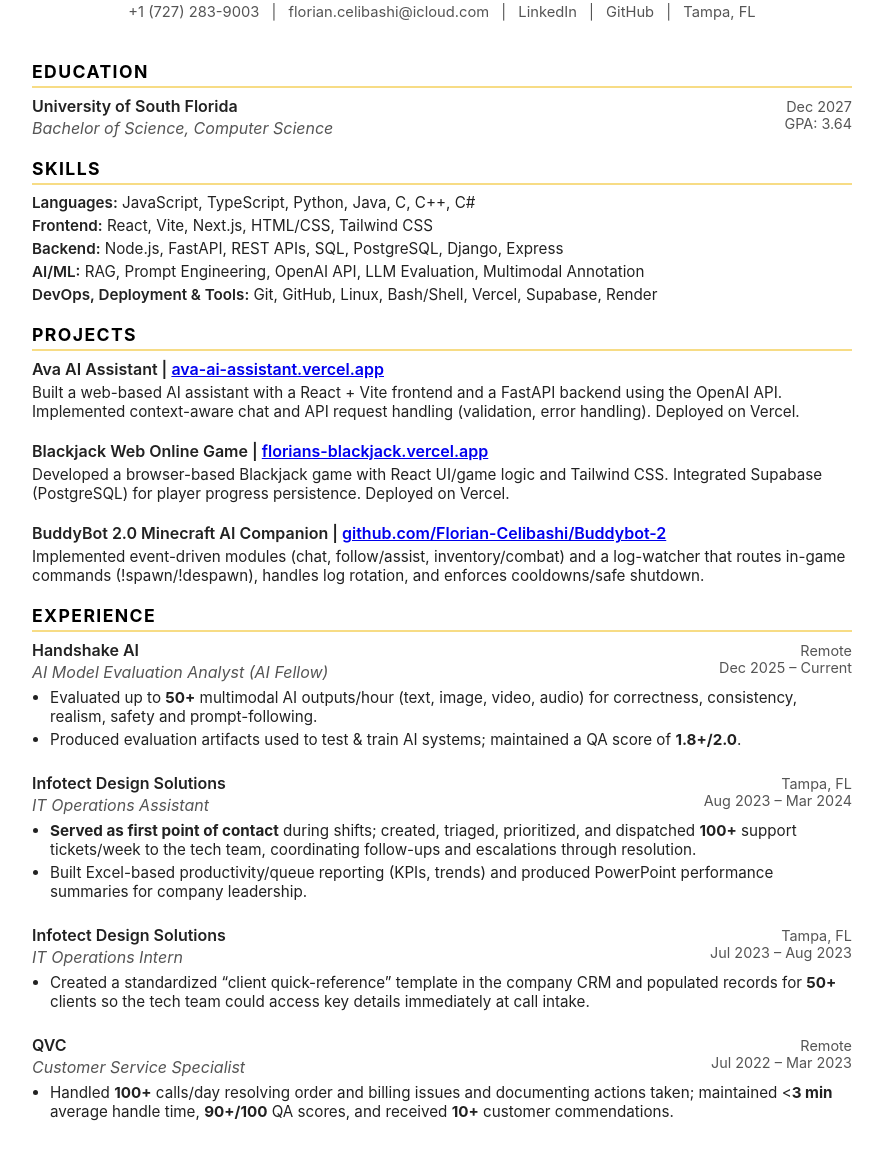
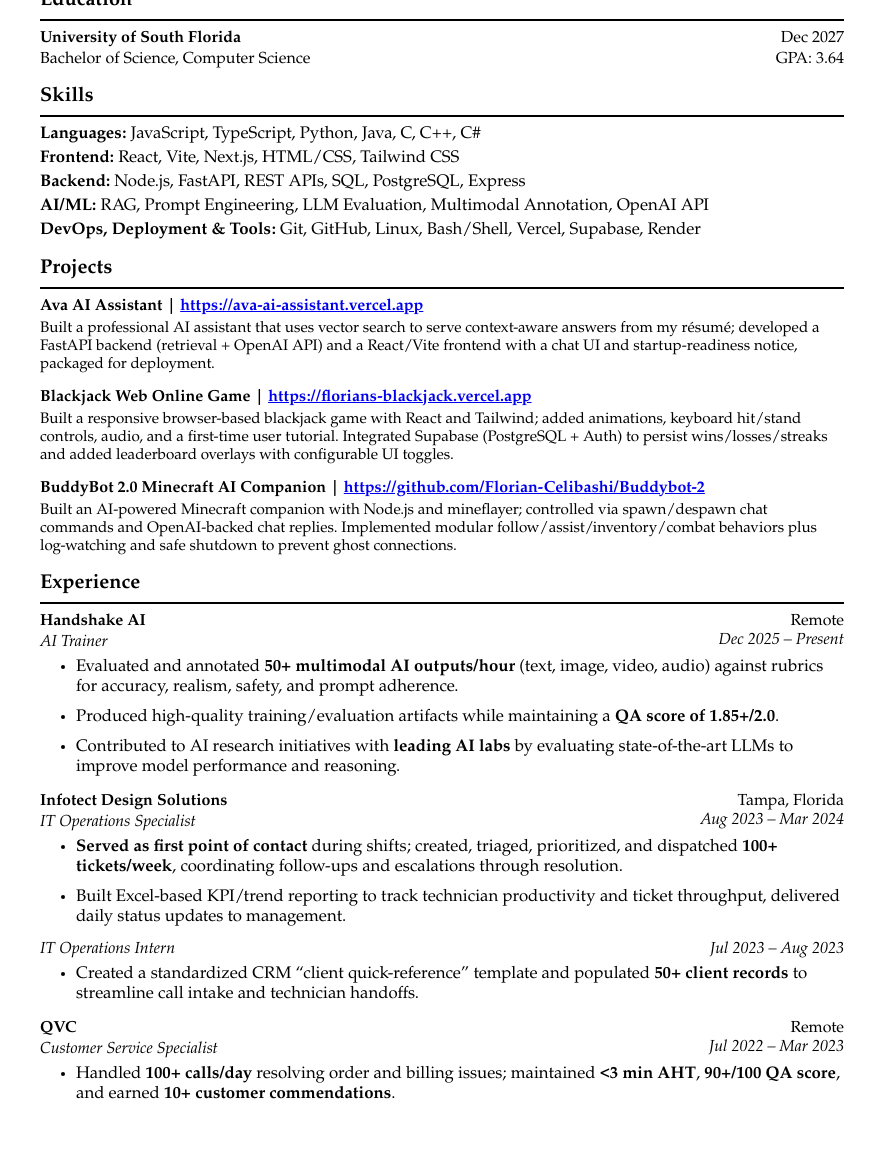
Before and after one commit to Florian-Celibashi/Online-Resume, a plain HTML site: page index.html in a window 1280 px wide. Shown: the part 143-1302 px from the top of the page, without its empty margins (198-1081 px from the left). Drawn offline with Linux system fonts and the light colour scheme.

Commit message:
Update resume

```diff
--- a/index.html
+++ b/index.html
@@ -7,12 +7,10 @@
     <title>Florian Celibashi - Portfolio</title>
     <style>
         :root {
-            --accent: #F7DC85;
-            /* R:247 G:220 B:133 */
-            --text: #222222;
-            --muted: #555555;
-            --border: #DDDDDD;
-            --background: #F5F5F7;
+            --text: #000000;
+            --muted: #000000;
+            --border: #000000;
+            --background: #FFFFFF;
         }
 
         * {
@@ -21,9 +19,9 @@
 
         body {
             margin: 0;
-            padding: 40px 16px;
-            font-family: -apple-system, BlinkMacSystemFont, "Segoe UI", Roboto, Helvetica, Arial, sans-serif;
-            background-color: var(--background);
+            padding: 0;
+            font-family: Garamond, "EB Garamond", Georgia, serif;
+            background-color: #FFFFFF;
             color: var(--text);
         }
 
@@ -31,15 +29,15 @@
             max-width: 900px;
             margin: 0 auto;
             background-color: #FFFFFF;
-            border-radius: 8px;
-            box-shadow: 0 8px 24px rgba(0, 0, 0, 0.06);
-            padding: 40px 40px 32px;
-            border-top: 8px solid var(--accent);
+            border-radius: 0;
+            box-shadow: none;
+            padding: 32px 48px 40px;
+            border: none;
         }
 
         header {
-            padding-bottom: 16px;
-            margin-bottom: 24px;
+            padding-bottom: 10px;
+            margin-bottom: 14px;
             text-align: center;
         }
 
@@ -56,19 +54,14 @@
         }
 
         .contact {
-            margin-top: 12px;
-            font-size: 0.92rem;
-            color: var(--muted);
+            margin-top: 10px;
+            font-size: 1rem;
+            color: var(--text);
         }
 
         .contact a {
-            color: inherit;
-            text-decoration: none;
-            border-bottom: 1px solid transparent;
-        }
-
-        .contact a:hover {
-            border-bottom-color: var(--accent);
+            color: #0B5FA5;
+            text-decoration: underline;
         }
 
         .contact span {
@@ -76,17 +69,17 @@
         }
 
         section {
-            margin-bottom: 20px;
+            margin-bottom: 16px;
         }
 
         h2 {
-            font-size: 1.1rem;
-            letter-spacing: 0.08em;
-            text-transform: uppercase;
+            font-size: 1.25rem;
+            letter-spacing: 0;
+            text-transform: none;
             color: #000000;
-            margin: 16px 0 8px;
-            padding-bottom: 4px;
-            border-bottom: 2px solid var(--accent);
+            margin: 12px 0 8px;
+            padding-bottom: 6px;
+            border-bottom: 2px solid #000000;
         }
 
         .row {
@@ -97,19 +90,19 @@
         }
 
         .row-title {
-            font-weight: 600;
+            font-weight: 700;
         }
 
         .row-subtitle {
             font-style: italic;
-            color: var(--muted);
+            color: var(--text);
             margin-top: 2px;
         }
 
         .row-date,
         .row-location {
-            font-size: 0.9rem;
-            color: var(--muted);
+            font-size: 1rem;
+            color: var(--text);
             white-space: nowrap;
         }
 
@@ -120,13 +113,13 @@
         }
 
         ul {
-            margin: 6px 0 4px 18px;
+            margin: 6px 0 6px 36px;
             padding: 0;
-            font-size: 0.95rem;
+            font-size: 1.05rem;
         }
 
         li {
-            margin-bottom: 4px;
+            margin-bottom: 10px;
         }
 
         .skills-list {
@@ -150,22 +143,22 @@
         }
 
         .project-title {
-            font-weight: 600;
+            font-weight: 700;
         }
 
         .project-link a {
-            font-size: 0.9rem;
-            color: #0066CC;
-            text-decoration: none;
-        }
-
-        .project-link a:hover {
+            font-size: 1.05rem;
+            color: #0B5FA5;
             text-decoration: underline;
         }
 
         .project-description {
             margin-top: 4px;
             font-size: 0.95rem;
+        }
+
+        article {
+            margin-bottom: 14px;
         }
 
         @media (max-width: 640px) {
@@ -192,15 +185,12 @@
         <header>
             <div class="name">Florian Celibashi</div>
             <div class="contact">
-                <a href="tel:+17272839003">+1 (727) 283-9003</a>
-                <span>|</span>
-                <a href="mailto:florian.celibashi@icloud.com">florian.celibashi@icloud.com</a>
-                <span>|</span>
+                <a href="tel:+17272839003">+1 (727) 283-9003</a><span> | </span>
+                <a href="mailto:florian.celibashi@icloud.com">florian.celibashi@icloud.com</a><span> | </span>
                 <a href="http://www.linkedin.com/in/florian-celibashi-88957335a" target="_blank"
-                    rel="noopener noreferrer">LinkedIn</a>
-                <span>|</span>
-                <a href="https://github.com/Florian-Celibashi" target="_blank" rel="noopener noreferrer">GitHub</a>
-                <span>|</span>
+                    rel="noopener noreferrer">LinkedIn</a><span> | </span>
+                <a href="https://github.com/Florian-Celibashi" target="_blank"
+                    rel="noopener noreferrer">GitHub</a><span> | </span>
                 Tampa, FL
             </div>
         </header>
@@ -208,14 +198,12 @@
         <section>
             <h2>Education</h2>
             <div class="row">
-                <div>
-                    <div class="row-title">University of South Florida</div>
-                    <div class="row-subtitle">Bachelor of Science, Computer Science</div>
-                </div>
-                <div style="text-align:right;">
-                    <div class="row-date">Dec 2027</div>
-                    <div class="row-date">GPA: 3.64</div>
-                </div>
+                <div class="row-title">University of South Florida</div>
+                <div class="row-date">Dec 2027</div>
+            </div>
+            <div class="row" style="margin-top:2px;">
+                <div>Bachelor of Science, Computer Science</div>
+                <div class="row-date">GPA: 3.64</div>
             </div>
         </section>
 
@@ -224,10 +212,10 @@
             <ul class="skills-list">
                 <li><span class="skills-label">Languages:</span> JavaScript, TypeScript, Python, Java, C, C++, C#</li>
                 <li><span class="skills-label">Frontend:</span> React, Vite, Next.js, HTML/CSS, Tailwind CSS</li>
-                <li><span class="skills-label">Backend:</span> Node.js, FastAPI, REST APIs, SQL, PostgreSQL, Django,
-                    Express</li>
-                <li><span class="skills-label">AI/ML:</span> RAG, Prompt Engineering, OpenAI API, LLM Evaluation,
-                    Multimodal Annotation</li>
+                <li><span class="skills-label">Backend:</span> Node.js, FastAPI, REST APIs, SQL, PostgreSQL, Express
+                </li>
+                <li><span class="skills-label">AI/ML:</span> RAG, Prompt Engineering, LLM Evaluation, Multimodal
+                    Annotation, OpenAI API</li>
                 <li><span class="skills-label">DevOps, Deployment &amp; Tools:</span> Git, GitHub, Linux, Bash/Shell,
                     Vercel, Supabase, Render</li>
             </ul>
@@ -241,44 +229,43 @@
                     <div class="project-title">
                         Ava AI Assistant |
                         <a href="https://ava-ai-assistant.vercel.app" target="_blank"
-                            rel="noopener noreferrer">ava-ai-assistant.vercel.app</a>
+                            rel="noopener noreferrer">https://ava-ai-assistant.vercel.app</a>
                     </div>
                 </div>
                 <div class="project-description">
-                    Built a web-based AI assistant with a React + Vite frontend and a FastAPI backend using the OpenAI
-                    API.
-                    Implemented context-aware chat and API request handling (validation, error handling). Deployed on
-                    Vercel.
+                    Built a professional AI assistant that uses vector search to serve context-aware answers from my
+                    résumé; developed a FastAPI backend (retrieval + OpenAI API) and a React/Vite frontend with a chat
+                    UI and startup-readiness notice, packaged for deployment.
                 </div>
-            </article><br>
+            </article>
 
             <article>
                 <div class="project-title-line">
                     <div class="project-title">
                         Blackjack Web Online Game |
                         <a href="https://florians-blackjack.vercel.app" target="_blank"
-                            rel="noopener noreferrer">florians-blackjack.vercel.app</a>
+                            rel="noopener noreferrer">https://florians-blackjack.vercel.app</a>
                     </div>
                 </div>
                 <div class="project-description">
-                    Developed a browser-based Blackjack game with React UI/game logic and Tailwind CSS. Integrated
-                    Supabase
-                    (PostgreSQL) for player progress persistence. Deployed on Vercel.
+                    Built a responsive browser-based blackjack game with React and Tailwind; added animations, keyboard
+                    hit/stand controls, audio, and a first-time user tutorial. Integrated Supabase (PostgreSQL + Auth)
+                    to persist wins/losses/streaks and added leaderboard overlays with configurable UI toggles.
                 </div>
-            </article><br>
+            </article>
 
             <article>
                 <div class="project-title-line">
                     <div class="project-title">
                         BuddyBot 2.0 Minecraft AI Companion |
                         <a href="https://github.com/Florian-Celibashi/Buddybot-2" target="_blank"
-                            rel="noopener noreferrer">github.com/Florian-Celibashi/Buddybot-2</a>
+                            rel="noopener noreferrer">https://github.com/Florian-Celibashi/Buddybot-2</a>
                     </div>
                 </div>
                 <div class="project-description">
-                    Implemented event-driven modules (chat, follow/assist, inventory/combat) and a log-watcher that
-                    routes in-game
-                    commands (!spawn/!despawn), handles log rotation, and enforces cooldowns/safe shutdown.
+                    Built an AI-powered Minecraft companion with Node.js and mineflayer; controlled via spawn/despawn
+                    chat commands and OpenAI-backed chat replies. Implemented modular follow/assist/inventory/combat
+                    behaviors plus log-watching and safe shutdown to prevent ghost connections.
                 </div>
             </article>
         </section>
@@ -290,64 +277,54 @@
                 <div class="row">
                     <div>
                         <div class="row-title">Handshake AI</div>
-                        <div class="row-subtitle">AI Model Evaluation Analyst (AI Fellow)</div>
+                        <div class="row-subtitle">AI Trainer</div>
                     </div>
                     <div style="text-align:right;">
                         <div class="row-location">Remote</div>
-                        <div class="row-date">Dec 2025 – Current</div>
+                        <div class="row-date"><em>Dec 2025 – Present</em></div>
                     </div>
                 </div>
                 <ul>
-                    <li>Evaluated up to <strong>50+</strong> multimodal AI outputs/hour (text, image, video, audio) for
-                        correctness,
-                        consistency, realism, safety and prompt-following.</li>
-                    <li>Produced evaluation artifacts used to test &amp; train AI systems; maintained a QA score of
-                        <strong>1.8+/2.0</strong>.
-                    </li>
+                    <li>Evaluated and annotated <strong>50+ multimodal AI outputs/hour</strong> (text, image, video,
+                        audio) against rubrics for accuracy, realism, safety, and prompt adherence.</li>
+                    <li>Produced high-quality training/evaluation artifacts while maintaining a <strong>QA score of
+                            1.85+/2.0</strong>.</li>
+                    <li>Contributed to AI research initiatives with <strong>leading AI labs</strong> by evaluating
+                        state-of-the-art LLMs to improve model performance and reasoning.</li>
                 </ul>
-            </article><br>
+            </article>
 
             <article>
                 <div class="row">
                     <div>
                         <div class="row-title">Infotect Design Solutions</div>
-                        <div class="row-subtitle">IT Operations Assistant</div>
+                        <div class="row-subtitle">IT Operations Specialist</div>
                     </div>
                     <div style="text-align:right;">
-                        <div class="row-location">Tampa, FL</div>
-                        <div class="row-date">Aug 2023 – Mar 2024</div>
+                        <div class="row-location">Tampa, Florida</div>
+                        <div class="row-date"><em>Aug 2023 – Mar 2024</em></div>
                     </div>
                 </div>
                 <ul>
                     <li><strong>Served as first point of contact</strong> during shifts; created, triaged, prioritized,
-                        and dispatched
-                        <strong>100+</strong> support tickets/week to the tech team, coordinating follow-ups and
-                        escalations through
-                        resolution.
-                    </li>
-                    <li>Built Excel-based productivity/queue reporting (KPIs, trends) and produced PowerPoint
-                        performance summaries for company leadership.</li>
+                        and dispatched <strong>100+ tickets/week</strong>, coordinating follow-ups and escalations
+                        through resolution.</li>
+                    <li>Built Excel-based KPI/trend reporting to track technician productivity and ticket throughput,
+                        delivered daily status updates to management.</li>
                 </ul>
-            </article><br>
-
-            <article>
-                <div class="row">
+                <div class="row" style="margin-top:10px;">
                     <div>
-                        <div class="row-title">Infotect Design Solutions</div>
                         <div class="row-subtitle">IT Operations Intern</div>
                     </div>
                     <div style="text-align:right;">
-                        <div class="row-location">Tampa, FL</div>
-                        <div class="row-date">Jul 2023 – Aug 2023</div>
+                        <div class="row-date"><em>Jul 2023 – Aug 2023</em></div>
                     </div>
                 </div>
                 <ul>
-                    <li>Created a standardized “client quick-reference” template in the company CRM and populated
-                        records for <strong>50+</strong> clients so the tech team could access key details immediately
-                        at call intake.
-                    </li>
+                    <li>Created a standardized CRM “client quick-reference” template and populated <strong>50+ client
+                            records</strong> to streamline call intake and technician handoffs.</li>
                 </ul>
-            </article><br>
+            </article>
 
             <article>
                 <div class="row">
@@ -357,15 +334,13 @@
                     </div>
                     <div style="text-align:right;">
                         <div class="row-location">Remote</div>
-                        <div class="row-date">Jul 2022 – Mar 2023</div>
+                        <div class="row-date"><em>Jul 2022 – Mar 2023</em></div>
                     </div>
                 </div>
                 <ul>
-                    <li>Handled <strong>100+</strong> calls/day resolving order and billing issues and documenting
-                        actions taken;
-                        maintained &lt;<strong>3 min</strong> average handle time, <strong>90+/100</strong> QA scores,
-                        and received <strong>10+</strong> customer
-                        commendations.</li>
+                    <li>Handled <strong>100+ calls/day</strong> resolving order and billing issues; maintained
+                        <strong>&lt;3 min AHT</strong>, <strong>90+/100 QA score</strong>, and earned <strong>10+
+                            customer commendations</strong>.</li>
                 </ul>
             </article>
         </section>
```
